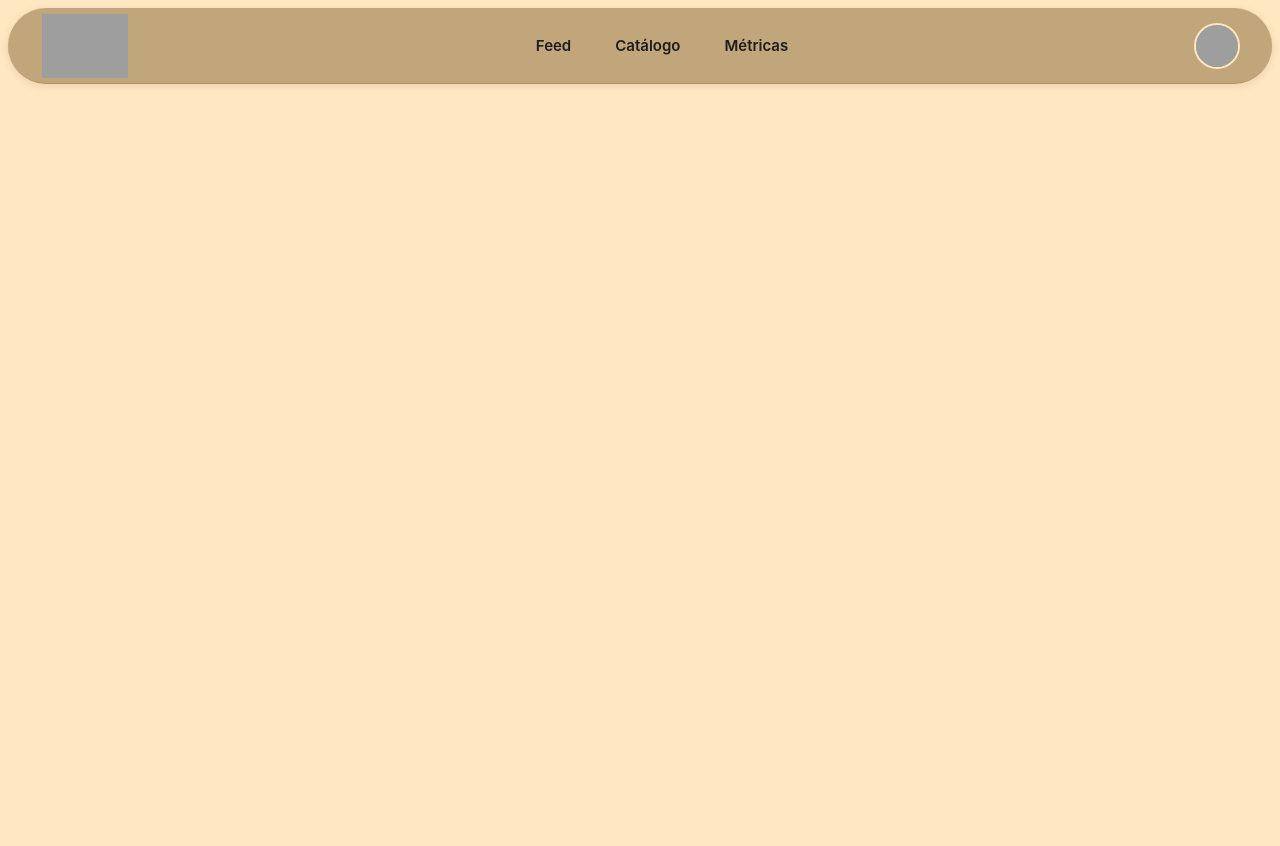
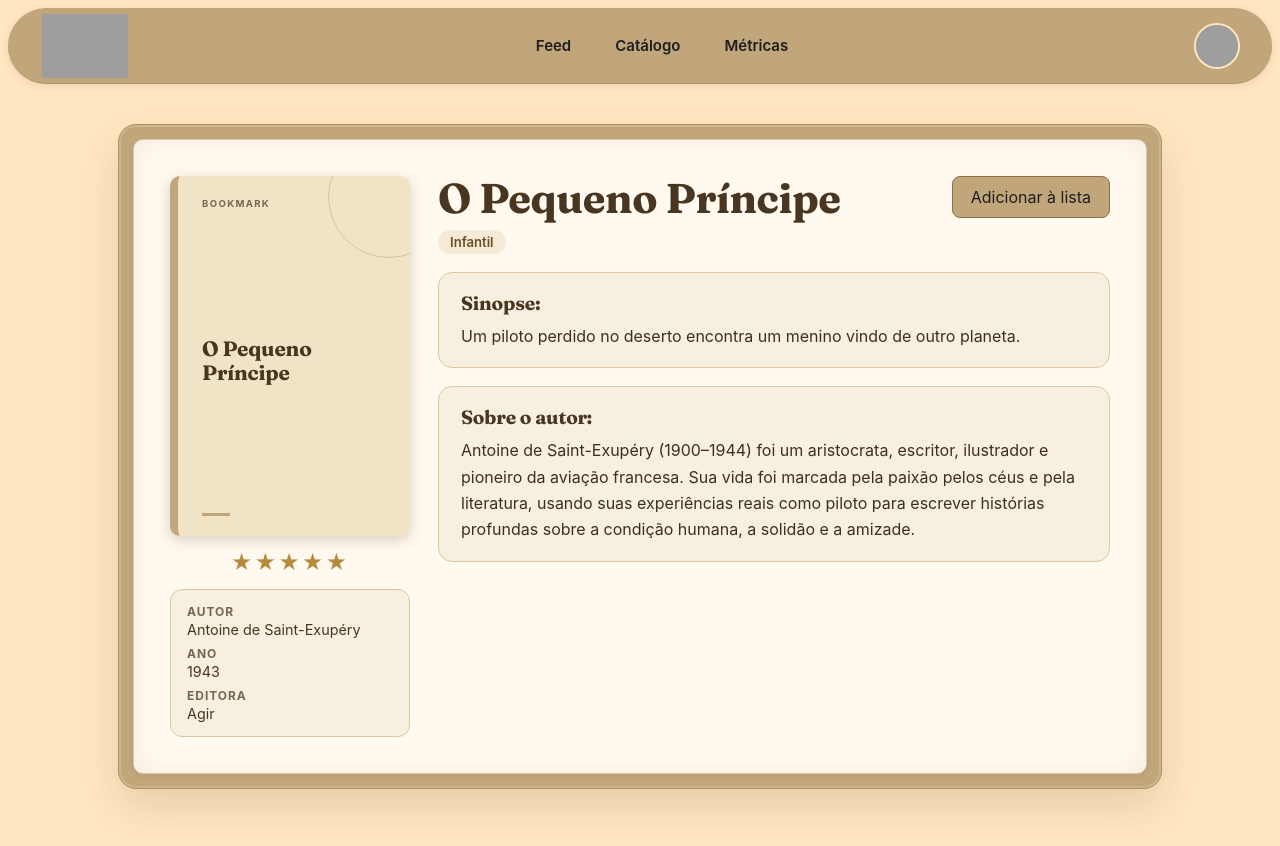
Before and after one commit to ICEI-PUC-Minas-PMGES-TI/pmg-es-2026-2-ti2-8183100-bookshelf, a React (Vite) app in the folder Codigo/Frontend/: page /livro/livro-01 in a window 1280 px wide. Shown: the top 846 px of the page. Before the commit the page ends 800 px from the top, so only its background shows below. Built offline with nearby package versions, Linux system fonts and the light colour scheme; grey boxes are pictures that could not be loaded.

Commit message:
adicionado css e js da página de detalhes dos livros + direcionamento para elas pelo perfil

```diff
--- a/Codigo/Frontend/src/App.jsx
+++ b/Codigo/Frontend/src/App.jsx
@@ -13,6 +13,7 @@ import Metricas from "./pages/metricas";
 import Home from "./pages/home";
 import Perfil from "./pages/perfil";
 import Catalogo from "./pages/catalogo";
+import Livro from "./pages/livro";
 
 import "./App.css";
 
@@ -53,6 +54,7 @@ function App() {
           <Route path="/perfil" element={<Perfil />} />
           <Route path="/metricas" element={<Metricas />} />
           <Route path="/catalogo" element={<Catalogo />} />
+          <Route path="/livro/:id" element={<Livro />} />
         </Routes>
       </Suspense>
     </BrowserRouter>
--- /dev/null
+++ b/Codigo/Frontend/src/mocks/jsonLivroDetalhes.json
@@ -0,0 +1,14 @@
+{
+  "livro-01": {
+    "editora": "Agir",
+    "sobreAutor": "Antoine de Saint-Exupéry (1900–1944) foi um aristocrata, escritor, ilustrador e pioneiro da aviação francesa. Sua vida foi marcada pela paixão pelos céus e pela literatura, usando suas experiências reais como piloto para escrever histórias profundas sobre a condição humana, a solidão e a amizade."
+  },
+  "livro-02": {
+    "editora": "HarperCollins",
+    "sobreAutor": "J.R.R. Tolkien (1892–1973) foi um escritor e professor britânico de língua e literatura inglesa. Criador da Terra-média, é considerado o pai da fantasia moderna."
+  },
+  "livro-05": {
+    "editora": "Companhia das Letras",
+    "sobreAutor": "George Orwell (1903–1950) foi um escritor e jornalista britânico, conhecido por obras críticas ao autoritarismo e à manipulação da verdade."
+  }
+}
--- /dev/null
+++ b/Codigo/Frontend/src/pages/livro.css
@@ -0,0 +1,226 @@
+/* Livro — mesma moldura "livro" do Feed e do Perfil. */
+.livro-page {
+  --bm-tan: #c1a67c;
+  --bm-tan-hover: #b09262;
+  --bm-tan-border: #8e7048;
+  --bm-soft: #f6ebd6;
+  --bm-title: #493621;
+  --bm-muted: #766650;
+  --bm-ink: #1e1e1e;
+  --bm-display: "Fraunces", Georgia, "Times New Roman", serif;
+
+  width: 100%;
+  max-width: 1100px;
+  margin: 0 auto;
+  padding: 40px 28px 64px;
+  box-sizing: border-box;
+  color: var(--bm-ink);
+}
+
+.livro-moldura {
+  padding: 14px;
+  border: 1px solid #b09262;
+  border-radius: 18px;
+  background: var(--bm-tan);
+  box-shadow:
+    0 18px 40px rgb(90 64 35 / 15%),
+    inset 0 0 0 2px rgb(255 247 235 / 18%);
+}
+
+.livro-paginas {
+  display: grid;
+  grid-template-columns: 240px minmax(0, 1fr);
+  gap: 28px;
+  padding: clamp(18px, 3vw, 36px);
+  border: 1px solid #dec6a0;
+  border-radius: 10px;
+  background: #fff9ef;
+  box-shadow:
+    inset 0 0 24px rgb(128 92 49 / 8%),
+    0 2px 5px rgb(90 64 35 / 8%);
+}
+
+/* ---- coluna da capa ---- */
+.livro-lateral {
+  display: flex;
+  flex-direction: column;
+  align-items: center;
+  align-self: start;
+  gap: 14px;
+}
+
+.livro-estrelas {
+  color: #b58a3c;
+  font-size: 1.3rem;
+  letter-spacing: 2px;
+}
+
+.livro-estrelas__vazia {
+  color: #e3d6bd;
+}
+
+.livro-sem-nota {
+  color: var(--bm-muted);
+  font-size: 0.85rem;
+}
+
+.livro-ficha {
+  width: 100%;
+  box-sizing: border-box;
+  margin: 0;
+  padding: 14px 16px;
+  border: 1px solid #dec6a0;
+  border-radius: 12px;
+  background: #f7efdf;
+  font-size: 0.9rem;
+}
+
+.livro-ficha dt {
+  margin-top: 8px;
+  color: var(--bm-muted);
+  font-size: 0.75rem;
+  font-weight: 700;
+  letter-spacing: 0.08em;
+  text-transform: uppercase;
+}
+
+.livro-ficha dt:first-child {
+  margin-top: 0;
+}
+
+.livro-ficha dd {
+  margin: 2px 0 0;
+  color: var(--bm-title);
+}
+
+/* ---- coluna de conteúdo ---- */
+.livro-conteudo {
+  display: flex;
+  flex-direction: column;
+  gap: 18px;
+  min-width: 0;
+}
+
+.livro-cabecalho {
+  display: flex;
+  align-items: flex-start;
+  justify-content: space-between;
+  flex-wrap: wrap;
+  gap: 16px;
+}
+
+.livro-titulo {
+  margin: 0 0 8px;
+  color: var(--bm-title);
+  font-size: clamp(1.8rem, 4vw, 2.6rem);
+  line-height: 1.1;
+}
+
+.livro-categoria {
+  display: inline-block;
+  padding: 4px 12px;
+  border-radius: 999px;
+  background: var(--bm-soft);
+  color: #6b4e27;
+  font-size: 0.82rem;
+  font-weight: 600;
+}
+
+.livro-botao {
+  display: inline-block;
+  padding: 10px 18px;
+  border: 1px solid var(--bm-tan-border);
+  border-radius: 8px;
+  background: var(--bm-tan);
+  color: var(--bm-ink);
+  font: inherit;
+  text-decoration: none;
+  cursor: pointer;
+  list-style: none;
+  transition: background 180ms ease;
+}
+
+.livro-botao::-webkit-details-marker {
+  display: none;
+}
+
+.livro-botao:hover {
+  background: var(--bm-tan-hover);
+}
+
+/* menu de listas (abre sem JavaScript, usando <details>) */
+.livro-adicionar {
+  position: relative;
+}
+
+.livro-adicionar__opcoes {
+  position: absolute;
+  z-index: 5;
+  right: 0;
+  min-width: 100%;
+  margin: 6px 0 0;
+  padding: 6px;
+  list-style: none;
+  border: 1px solid #dec6a0;
+  border-radius: 10px;
+  background: #fffefb;
+  box-shadow: 0 10px 24px rgb(90 64 35 / 18%);
+}
+
+.livro-adicionar__opcoes button {
+  display: block;
+  width: 100%;
+  padding: 9px 14px;
+  border: 0;
+  border-radius: 6px;
+  background: transparent;
+  color: var(--bm-title);
+  font: inherit;
+  text-align: left;
+  white-space: nowrap;
+  cursor: pointer;
+}
+
+.livro-adicionar__opcoes button:hover {
+  background: var(--bm-soft);
+}
+
+/* caixas de sinopse e autor */
+.livro-caixa {
+  padding: 18px 22px;
+  border: 1px solid #dec6a0;
+  border-radius: 14px;
+  background: #f7efdf;
+}
+
+.livro-caixa h2 {
+  margin: 0 0 8px;
+  color: var(--bm-title);
+  font-size: 1.2rem;
+}
+
+.livro-caixa p {
+  margin: 0;
+  color: #3d3020;
+  line-height: 1.65;
+}
+
+.livro-page :is(a, button, summary):focus-visible {
+  outline: 2px solid var(--bm-tan-border);
+  outline-offset: 2px;
+}
+
+@media (max-width: 800px) {
+  .livro-page {
+    padding: 16px 12px 40px;
+  }
+
+  .livro-paginas {
+    grid-template-columns: 1fr;
+  }
+
+  .livro-lateral {
+    max-width: 240px;
+    margin: 0 auto;
+  }
+}
--- /dev/null
+++ b/Codigo/Frontend/src/pages/livro.jsx
@@ -0,0 +1,122 @@
+import { useEffect, useState } from "react";
+import { useParams, Link } from "react-router-dom";
+import { searchBooks } from "../services/booksService";
+import detalhes from "../mocks/jsonLivroDetalhes.json";
+import "../components/BookCard.css";
+import "./livro.css";
+
+const OPCOES_LISTA = ["Favoritos", "Lendo", "Pretendo ler", "Lidos"];
+
+function Estrelas({ nota }) {
+  if (nota == null) return <span className="livro-sem-nota">Sem avaliações</span>;
+  const cheias = Math.round(nota);
+  return (
+    <span className="livro-estrelas" aria-label={`Nota ${nota} de 5`}>
+      {"★".repeat(cheias)}
+      <span className="livro-estrelas__vazia">{"★".repeat(5 - cheias)}</span>
+    </span>
+  );
+}
+
+export default function Livro() {
+  const { id } = useParams();
+  const [livro, setLivro] = useState(null);
+  const [status, setStatus] = useState("loading"); // loading | ok | naoEncontrado
+
+  useEffect(() => {
+    setStatus("loading");
+    searchBooks("").then((todos) => {
+      const encontrado = todos.find((l) => l.id === id);
+      setLivro(encontrado ?? null);
+      setStatus(encontrado ? "ok" : "naoEncontrado");
+    });
+  }, [id]);
+
+  if (status === "loading") {
+    return (
+      <main className="livro-page">
+        <div className="livro-moldura"><div className="livro-paginas">Carregando livro...</div></div>
+      </main>
+    );
+  }
+
+  if (status === "naoEncontrado") {
+    return (
+      <main className="livro-page">
+        <div className="livro-moldura">
+          <div className="livro-paginas">
+            <p>Livro não encontrado.</p>
+            <Link to="/catalogo" className="livro-botao">Voltar ao catálogo</Link>
+          </div>
+        </div>
+      </main>
+    );
+  }
+
+  const extra = detalhes[livro.id] ?? {};
+  const autores = livro.authors.length ? livro.authors.join(", ") : "Autor desconhecido";
+
+  return (
+    <main className="livro-page">
+      <div className="livro-moldura">
+        <div className="livro-paginas">
+          {/* 7. Capa, avaliação e ficha do livro */}
+          <aside className="livro-lateral">
+            {livro.thumbnail ? (
+              <img className="book-cover" src={livro.thumbnail} alt={`Capa de ${livro.title}`} />
+            ) : (
+              <div className="book-cover book-cover--fallback">
+                <span className="book-cover__brand">Bookmark</span>
+                <span className="book-cover__title">{livro.title}</span>
+                <span className="book-cover__line" />
+              </div>
+            )}
+
+            <Estrelas nota={livro.rating} />
+
+            <dl className="livro-ficha">
+              <dt>Autor</dt>
+              <dd>{autores}</dd>
+              <dt>Ano</dt>
+              <dd>{livro.year ?? "—"}</dd>
+              <dt>Editora</dt>
+              <dd>{extra.editora ?? "—"}</dd>
+            </dl>
+          </aside>
+
+          <div className="livro-conteudo">
+            <header className="livro-cabecalho">
+              <div>
+                <h1 className="livro-titulo">{livro.title}</h1>
+                {livro.category && <span className="livro-categoria">{livro.category}</span>}
+              </div>
+
+              {/* 6. Botão de adicionar à lista */}
+              <details className="livro-adicionar">
+                <summary className="livro-botao">Adicionar à lista</summary>
+                <ul className="livro-adicionar__opcoes">
+                  {OPCOES_LISTA.map((opcao) => (
+                    <li key={opcao}>
+                      <button type="button">{opcao}</button>
+                    </li>
+                  ))}
+                </ul>
+              </details>
+            </header>
+
+            {/* 8. Sinopse e Sobre o autor */}
+            <section className="livro-caixa">
+              <h2>Sinopse:</h2>
+              <p>{livro.description || "Este livro ainda não tem sinopse."}</p>
+            </section>
+
+            <section className="livro-caixa">
+              <h2>Sobre o autor:</h2>
+              <p>{extra.sobreAutor ?? "Ainda não há informações sobre o autor."}</p>
+            </section>
+          </div>
+        </div>
+      </div>
+    </main>
+  );
+}
```
